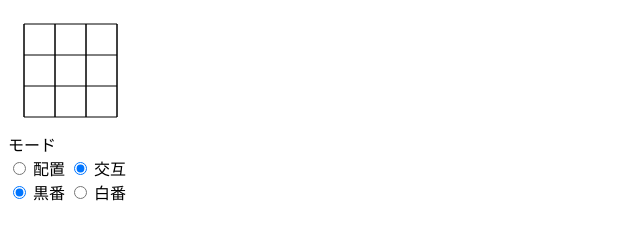
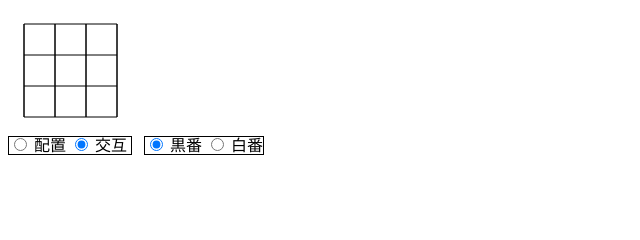
Before and after one commit to md1961/igo-html5, a plain HTML site: page index.html in a window 1280 px wide. Shown: the whole page, without its empty margins (0-640 px from the left). Drawn offline with Linux system fonts and the light colour scheme.

Commit message:
(tmp) Add function nextInArray() prototype

```diff
--- a/igo.js
+++ b/igo.js
@@ -126,3 +126,8 @@ function isLeftmost(x, y) {
 function isRightmost(x, y) {
   return x == boardDimension.numGrids;
 }
+
+function nextInArray(element, array) {
+  index = array.index(element);
+  return array[index >= array.length - 1 ? 0 : index + 1]
+}
--- a/index.html
+++ b/index.html
@@ -22,8 +22,9 @@
       table.board tr td {
         padding: 0px;
       }
-      div.panel {
+      span.panel {
         text-size: xx-small;
+        border: solid 1px black;
       }
     </style>
   </head>
@@ -35,18 +36,18 @@
 
     <table id="main_board" class="board"></table>
 
-    <div class="panel">
-      モード<br />
+    <span class="panel">
       <input type="radio" name="mode" id="radio_mode_init" value="init">
       <label for="radio_mode_init">配置</label>
       <input type="radio" name="mode" id="radio_mode_turn" value="turn" checked>
       <label for="radio_mode_turn">交互</label>
-    </div>
-    <div class="form">
+    </span>
+    &nbsp;&nbsp;
+    <span class="panel">
       <input type="radio" name="turn" id="radio_turn_black" value="black" checked>
       <label for="radio_turn_black">黒番</label>
       <input type="radio" name="turn" id="radio_turn_white" value="white">
       <label for="radio_turn_white">白番</label>
-    </div>
+    </span>
   </body>
 </html>
```
